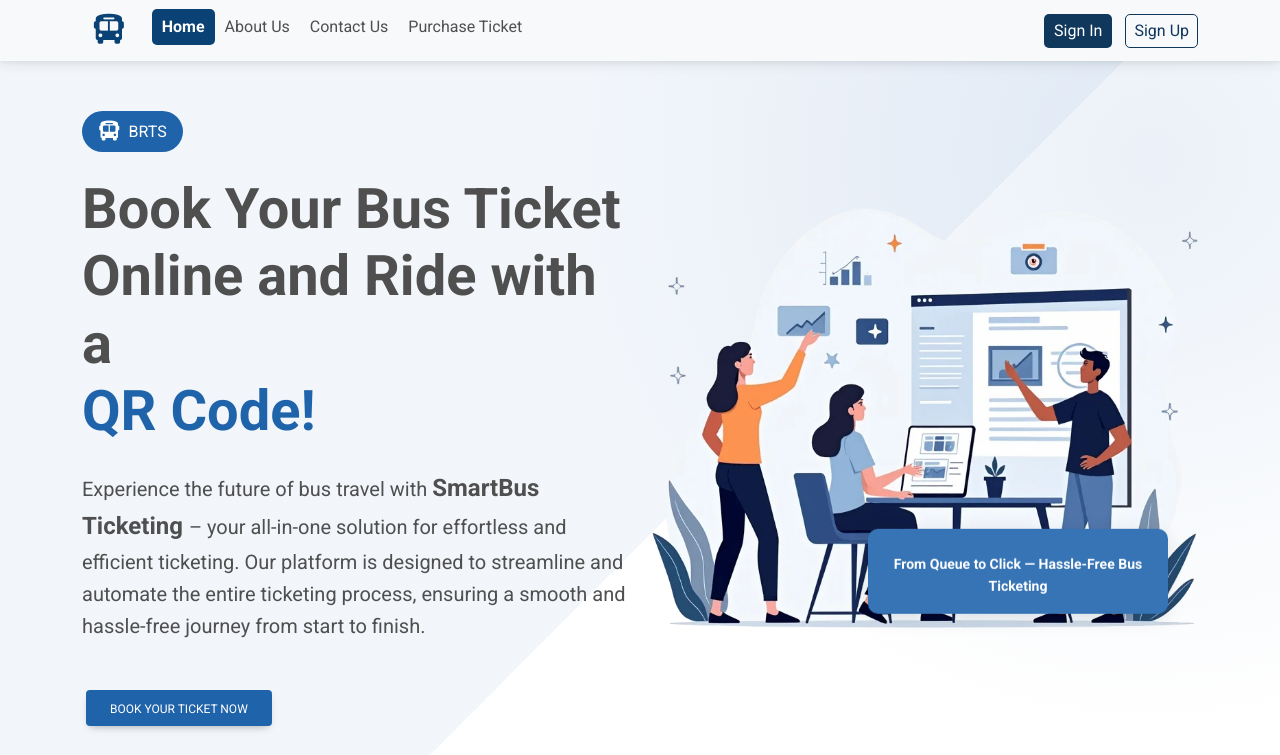
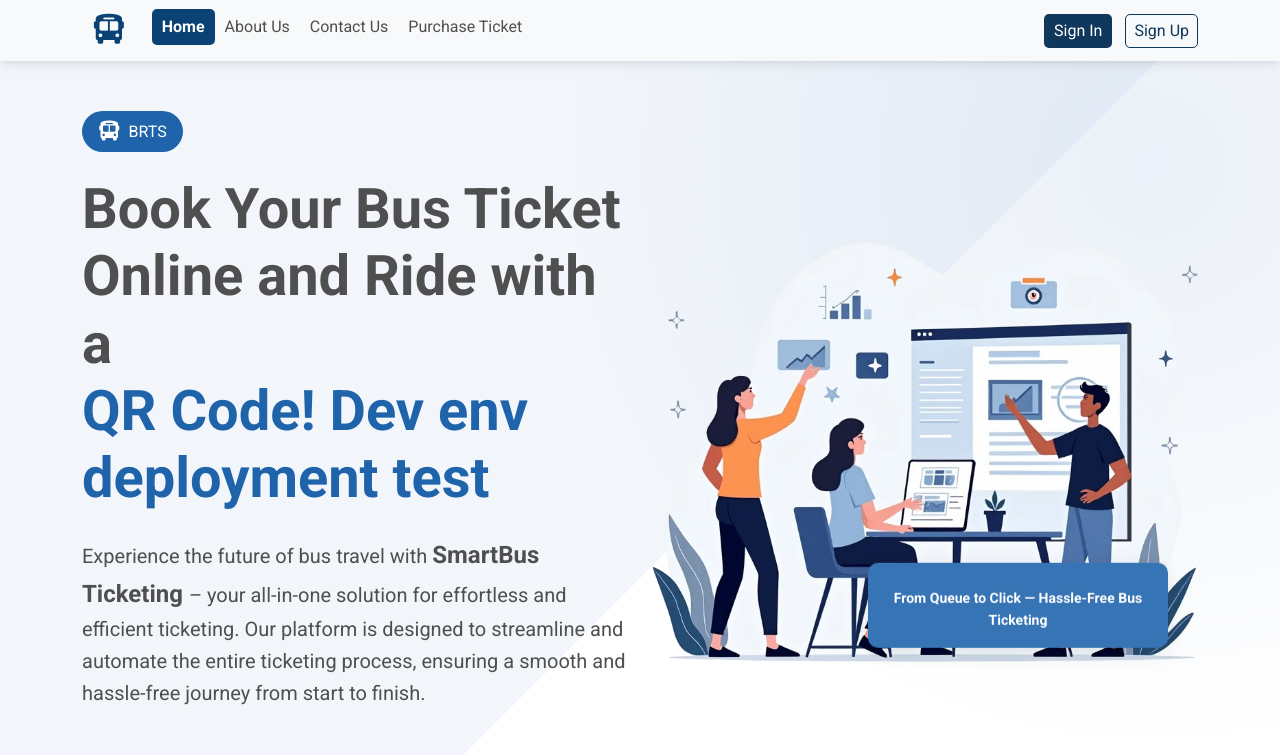
Before and after one commit to Nihalmk123/BRTSFORNTENDNEW, a React (Vite) app: page / in a window 1280 px wide. Shown: the top 755 px of the page. Built offline with nearby package versions, Linux system fonts and the light colour scheme.

Commit message:
Test change on dev

```diff
--- a/src/Components/Home.jsx
+++ b/src/Components/Home.jsx
@@ -74,7 +74,7 @@
                   <h1 className="mb-4">
                     Book Your Bus Ticket <br />
                     Online and Ride with a <br />
-                    <span className="accent-text" style={{color:"#1F63AA"}}>QR Code!</span>
+                    <span className="accent-text" style={{color:"#1F63AA"}}>QR Code! Dev env deployment test</span>
                   </h1>
                   <p className="mb-4 mb-md-5">
                     Experience the future of bus travel with  <strong className='fw-bold fs-4'>SmartBus Ticketing </strong> – your all-in-one solution for effortless and efficient ticketing. Our platform is designed to streamline and automate the entire ticketing process, ensuring a smooth and hassle-free journey from start to finish.
```
